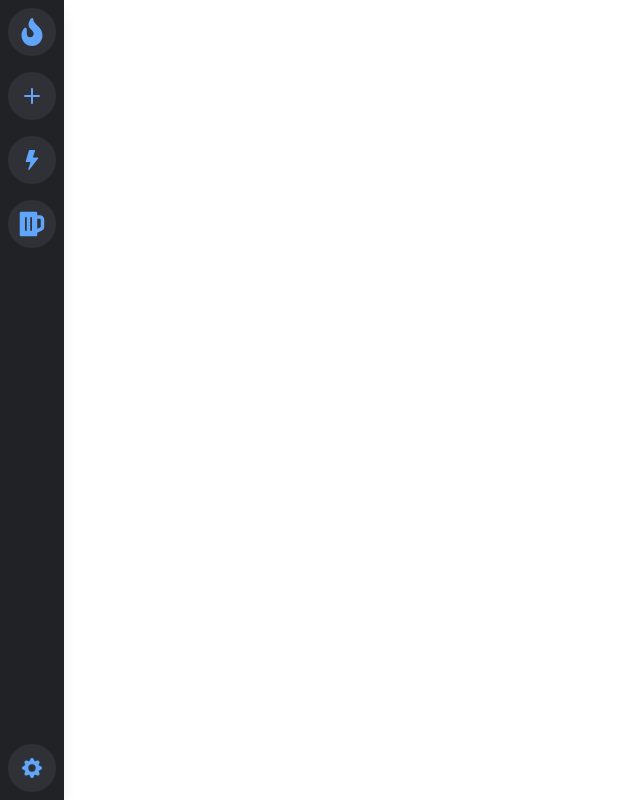
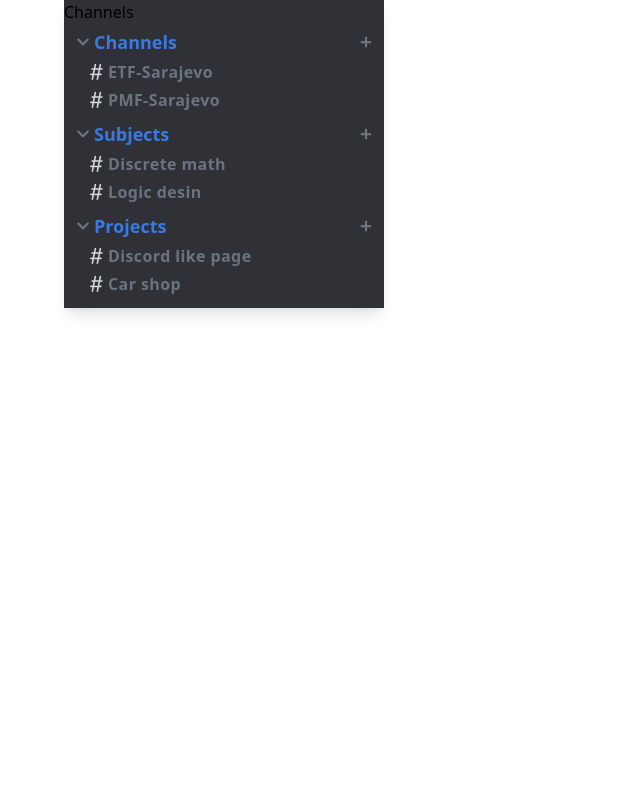
Before and after one commit to nedimkrupalija/tailwind-discord, a React (Create React App) app: page / in a window 1280 px wide. Shown: the whole page, without its empty margins (0-640 px from the left). Built offline with nearby package versions, Linux system fonts and the light colour scheme.

Commit message:
Added css style for channels menu

```diff
--- a/src/App.js
+++ b/src/App.js
@@ -1,9 +1,10 @@
 import SideBar from './SideBar';
-
+import ChannelBar from './ChannelBar';
 function App() {
   return (
       <div className="flex">
-          <SideBar/>
+          {/* <SideBar/> */}
+          <ChannelBar/>
       </div>
   );
 }
--- /dev/null
+++ b/src/ChannelBar.jsx
@@ -0,0 +1,66 @@
+import { useState } from 'react';
+import { BsHash } from 'react-icons/bs';
+import { FaChevronCircleDown, FaChevronDown, FaChevronRight, FaExpandArrowsAlt, FaPlus } from 'react-icons/fa';
+
+const channels = ['ETF-Sarajevo', 'PMF-Sarajevo'];
+const subjects = ['Discrete math', 'Logic desin'];
+const projects = ['Discord like page', 'Car shop'];
+
+const ChannelBar = () =>{
+    return(
+        <div className='channel-bar shadow-lg'>
+            <ChannelBlock/>
+            <div className='channel-container'>
+                <Dropdown header='Channels' selections={channels}/>
+                <Dropdown header='Subjects' selections={subjects}/>
+                <Dropdown header='Projects' selections={projects}/>
+            </div>
+        </div>
+
+    );
+};
+
+const Dropdown = ({ header, selections }) => {
+  const [expanded, setExpanded] = useState(true);
+
+  return (
+    <div className='dropdown'>
+      <div onClick={() => setExpanded(!expanded)} className='dropdown-header'>
+        <ChevronIcon expanded={expanded} />
+        <h5
+          className={expanded ? 'dropdown-header-text-selected' : 'dropdown-header-text'}
+        >
+          {header}
+        </h5>
+        <FaPlus size='12' className='text-accent text-opacity-80 my-auto ml-auto' />
+      </div>
+      {expanded &&
+        selections &&
+        selections.map((selection) => <TopicSelection selection={selection} />)}
+    </div>
+  );
+};
+
+const ChevronIcon = ({ expanded }) => {
+  const chevClass = 'text-accent text-opacity-80 my-auto mr-1';
+  return expanded ? (
+    <FaChevronDown size='14' className={chevClass} />
+  ) : (
+    <FaChevronRight size='14' className={chevClass} />
+  );
+};
+
+const TopicSelection = ({ selection }) => (
+  <div className='dropdown-selection'>
+    <BsHash size='24' className='text-gray-400' />
+    <h5 className='dropdown-selection-text'>{selection}</h5>
+  </div>
+);
+
+const ChannelBlock = () => (
+  <div className='channel-block'>
+    <h5 className='channel-block-text'>Channels</h5>
+  </div>
+);
+
+export default ChannelBar;
--- a/src/Channels.jsx
+++ /dev/null
@@ -1,62 +0,0 @@
-import { useState } from 'react';
-import { BsHash } from 'react-icons/bs';
-import { FaChevronCircleDown, FaChevronDown, FaChevronRight, FaExpandArrowsAlt, FaPlus } from 'react-icons/fa';
-
-const channels = ['ETF-Sarajevo', 'PMF-Sarajevo'];
-const subjects = ['Discrete math', 'Logic desin'];
-const projects = ['Discord like page', 'Car shop'];
-
-const Channels = () =>{
-    return(
-        <div className='channel-bar shadow-lg'>
-            <ChannelBlock/>
-            <div className='channel-container'>
-                <Dropdown header='Channels' selections={channels}/>
-                <Dropdown header='Subjects' selections={subjects}/>
-                <Dropdown header='Projects' selections={projects}/>
-            </div>
-        </div>
-
-    );
-};
-
-
-const Dropdown = ({ header, selections }) => {
-    const [expanded, setExpanded] = useState(true);
-    <div className='dropdown'>
-        <div onClick={()=> setExpanded(!expanded)} className='dropdown-header'>
-            <Selector expanded={expanded}/>
-            <h5 className={expanded ? 'dropdown-header-text-selected' : 'dropdown-header-text'}>
-            {header}
-            </h5>
-            <FaPlus size='12' className='text-accent text-opacity-80 my-auto ml-auto'></FaPlus>
-        </div>
-        {expanded && selections && selections.map((selection) => <TopicSelection selection={selection}/>)}
-    </div>
-    };
-
-const Selector = ({ expanded }) =>{
-    const selClass = 'text-accent text-opacity-80 my-auto mr-1';
-    return expanded ? (
-        <FaChevronDown size='14' className='selClass'/>
-    ) : (
-        <FaChevronRight size='14' className='selClass'/>
-    );
-
-};
-
-const TopicSelection = ({ selection }) => (
-    <div className='dropdown-selection'>
-        <BsHash size='24' className='text-gray-400'/>
-        <h5 className='dropdown-selection-text'>{selection}</h5>
-    </div>
-
-);
-
- const ChannelBlock = () =>(
-    <div className='channel-block'>
-        <h5 className='channel-block-text'>Channels</h5>
-    </div>
- );
-
-export default Channels;
--- a/src/index.css
+++ b/src/index.css
@@ -26,4 +26,51 @@
     cursor-pointer;
   }
 
+  .channel-bar{
+    @apply w-80 h-auto m-0 ml-16 bg-gray-800
+    overflow-hidden;
+
+  }
+
+  .channel-container{
+    @apply flex flex-col items-center justify-start
+    p-1 m-0;
+  }
+  .dropdown{
+    @apply m-0 w-full px-2 pb-2 transition duration-300
+    ease-in-out;
+  }
+  .dropdown-header{
+    @apply flex flex-row items-center justify-evenly
+    mx-0 text-gray-500
+    cursor-pointer;
+  }
+  .dropdown-header-text{
+    @apply text-gray-500 text-opacity-90
+    text-lg font-semibold
+    cursor-default;
+  }
+  .dropdown-header-text-selected{
+    @apply text-blue-500 text-opacity-90 text-lg font-bold
+    transition duration-300 ease-in-out hover:text-blue-300;
+  }
+  .dropdown-selection{
+    @apply flex flex-row items-center justify-evenly
+    mt-1 mr-auto ml-2
+    transition duration-300 ease-in-out
+    cursor-pointer;
+  }
+  .dropdown-selection-text{
+    @apply text-gray-500 font-semibold tracking-wide
+    mr-auto transition duration-300 ease-in-out
+    hover:text-gray-100
+    cursor-pointer;
+  }
+  ::-webkit-scrollbar{
+    background-color: transparent;
+  }
+  ::-webkit-scrollbar-thumb{
+    @apply bg-green-400;
+    }
+
 }
```
